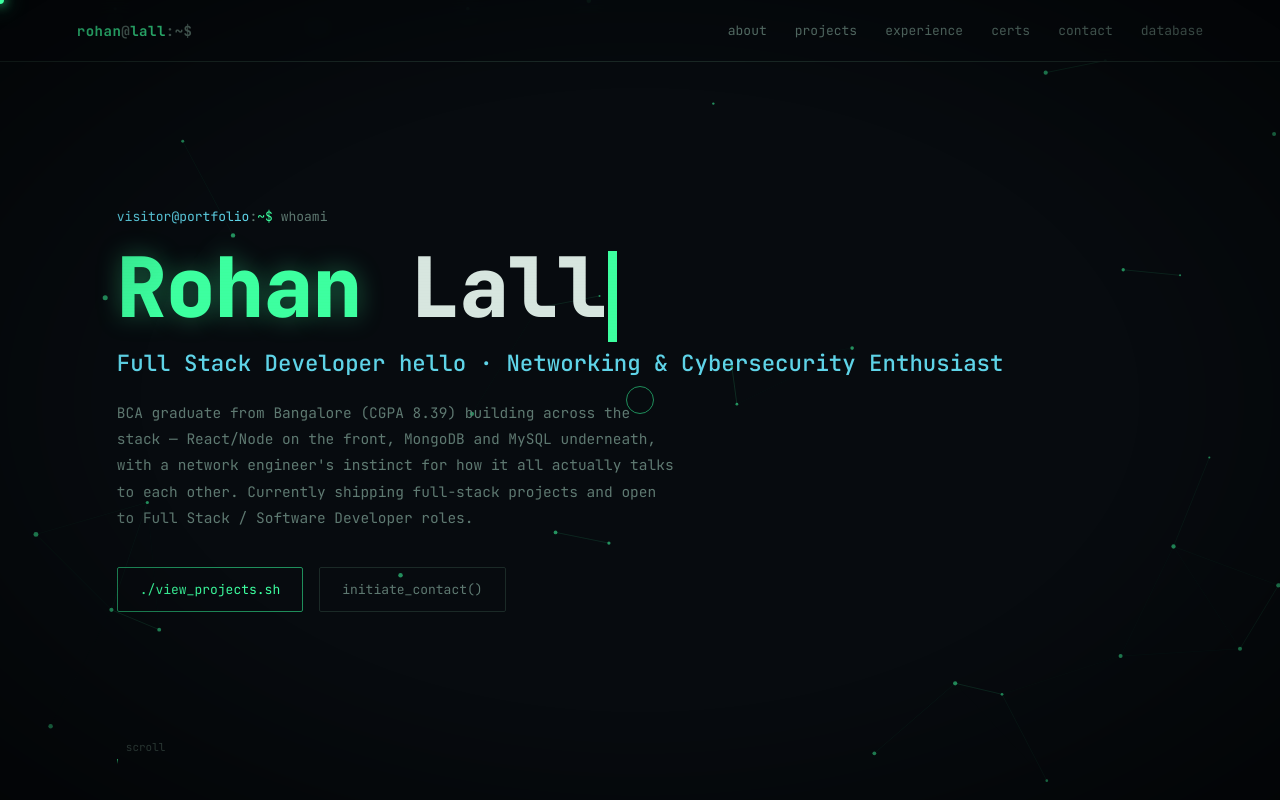
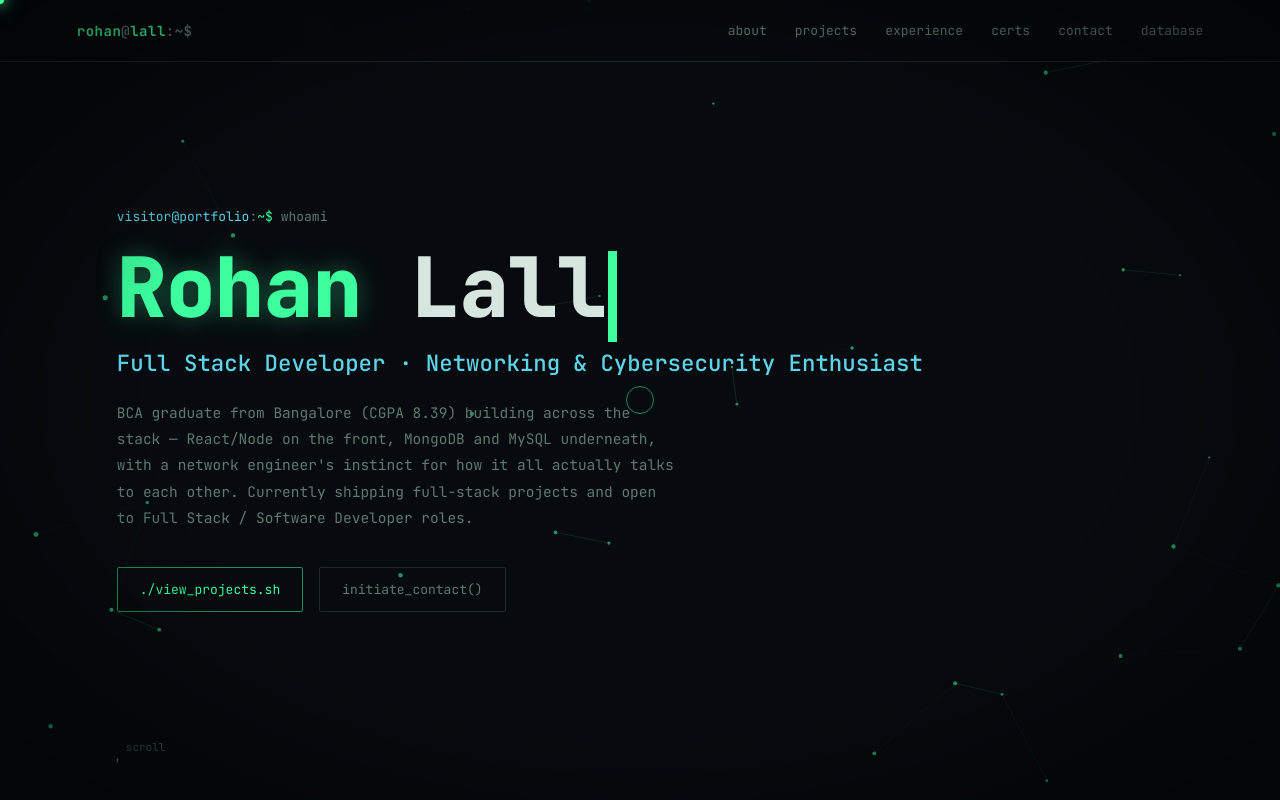
Before and after one commit to cybernexa/portfolio, a website: page public/index.html in a window 1280 px wide. Shown: the top 800 px of the page. Drawn offline with Linux system fonts and the light colour scheme.

Commit message:
change in front page 2

```diff
--- a/public/index.html
+++ b/public/index.html
@@ -309,7 +309,7 @@
 <section id="hero">
   <div class="prompt-line"><span class="path">visitor@portfolio</span>:<span class="cmd">~$</span> whoami</div>
   <h1 class="hero-name" id="typed-name"></h1>
-  <div class="hero-role">Full Stack Developer hello · Networking &amp; Cybersecurity Enthusiast</div>
+  <div class="hero-role">Full Stack Developer · Networking &amp; Cybersecurity Enthusiast</div>
   <p class="hero-desc">
     BCA graduate from Bangalore (CGPA 8.39) building across the stack — React/Node on the front,
     MongoDB and MySQL underneath, with a network engineer's instinct for how it all actually
```
